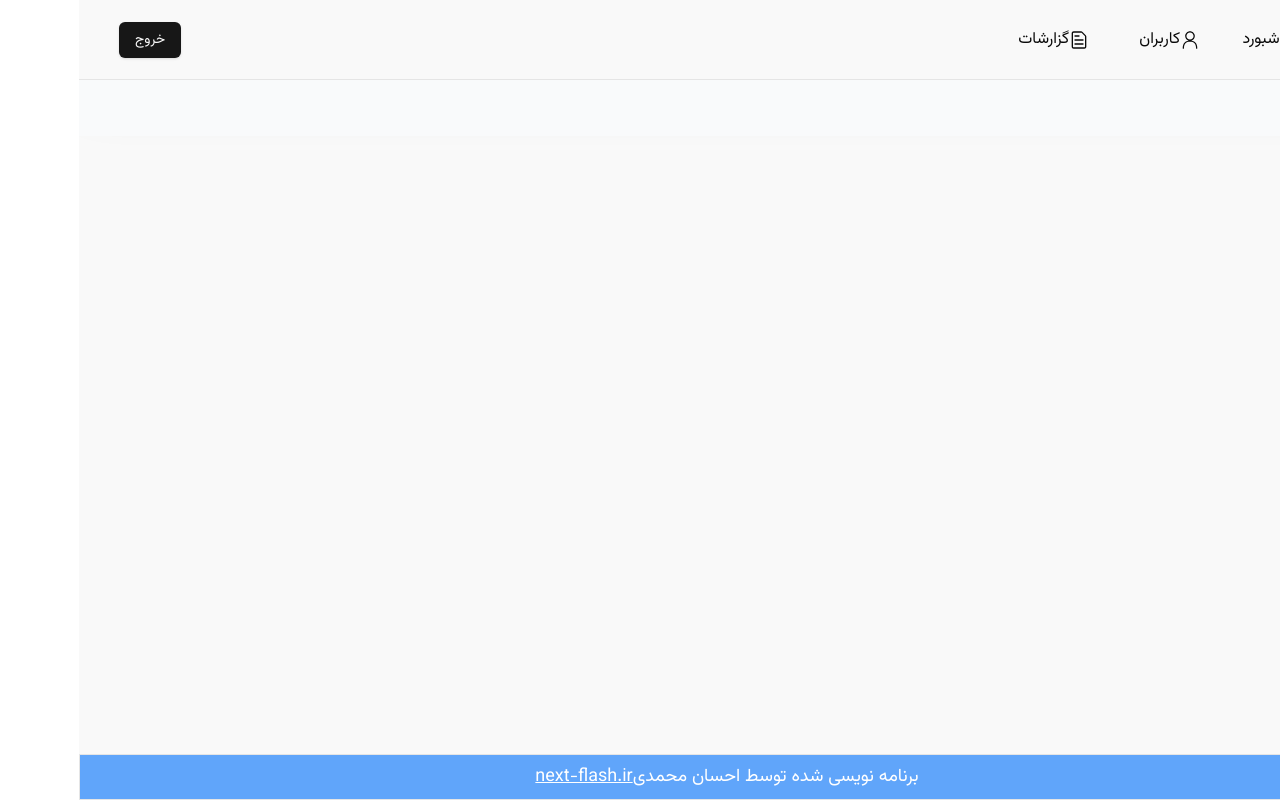
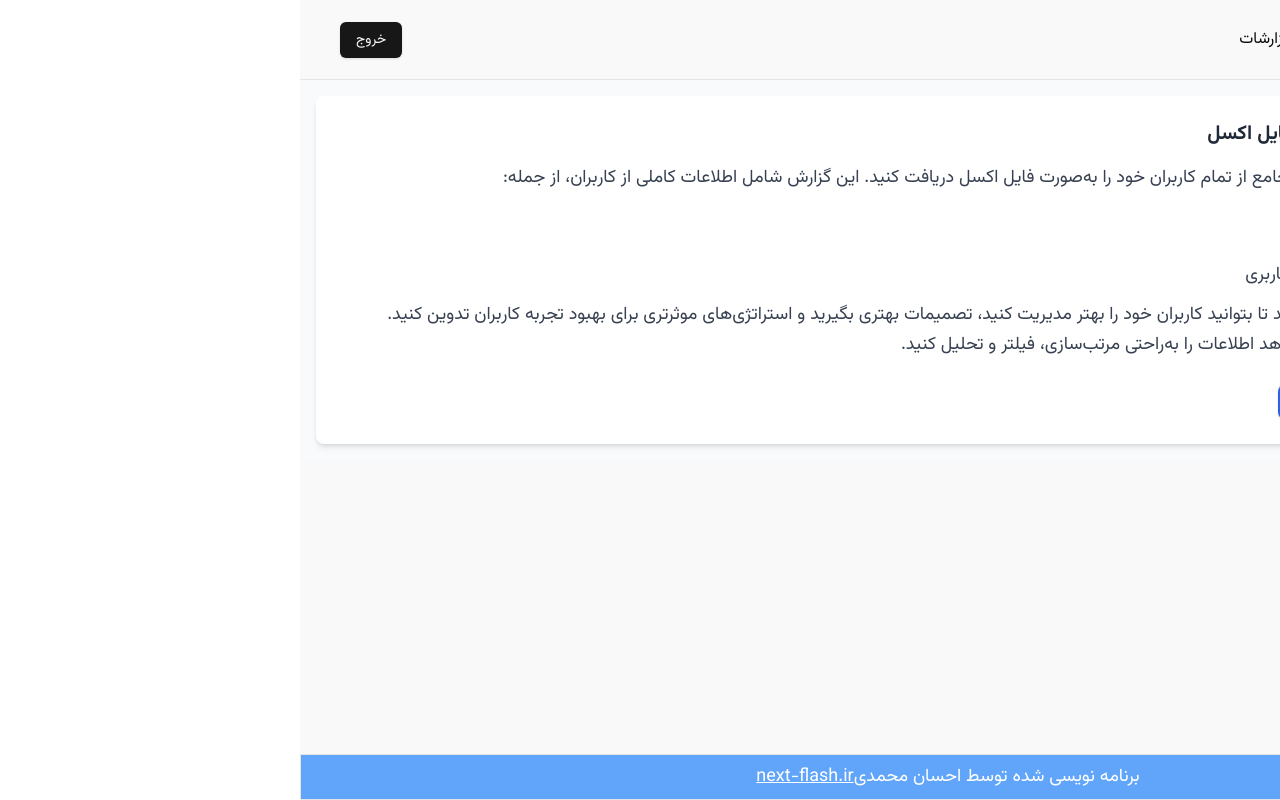
Before and after one commit to ItsEhsanMM/manage-system, a Next.js app: page /dashboard/reports in a window 1280 px wide. Built offline with nearby package versions, Linux system fonts and the light colour scheme.

Commit message:
add ui for report

```diff
--- a/app/dashboard/reports/page.tsx
+++ b/app/dashboard/reports/page.tsx
@@ -1,4 +1,32 @@
+import { Button } from '@/components/ui/button'
+
 const page = () => {
-  return <div>page</div>
+  return (
+    <section className='flex flex-col justify-between rounded-lg bg-white p-6 shadow-md'>
+      <h2 className='mb-4 text-xl font-semibold text-gray-800'>
+        دریافت گزارش کاربران به‌صورت فایل اکسل
+      </h2>
+      <p className='text-lg leading-relaxed text-gray-700'>
+        در این صفحه شما می‌توانید گزارشی جامع از تمام کاربران خود را به‌صورت
+        فایل اکسل دریافت کنید. این گزارش شامل اطلاعات کاملی از کاربران، از جمله:
+      </p>
+      <ul className='my-3 list-disc px-6 text-lg text-gray-700'>
+        <li>نام و نام خانوادگی</li>
+        <li>آدرس ایمیل و شماره تماس</li>
+        <li>تاریخ عضویت و وضعیت حساب کاربری</li>
+      </ul>
+      <p className='text-lg leading-relaxed text-gray-700'>
+        داشتن این گزارش به شما کمک می‌کند تا بتوانید کاربران خود را بهتر مدیریت
+        کنید، تصمیمات بهتری بگیرید و استراتژی‌های موثرتری برای بهبود تجربه
+        کاربران تدوین کنید. همچنین این فایل به شما امکان می‌دهد اطلاعات را
+        به‌راحتی مرتب‌سازی، فیلتر و تحلیل کنید.
+      </p>
+      <div className='mt-6'>
+        <Button className='rounded-lg bg-blue-600 px-6 py-3 text-lg font-medium text-white transition hover:bg-blue-700'>
+          دریافت گزارش به صورت Excel
+        </Button>
+      </div>
+    </section>
+  )
 }
 export default page
```
